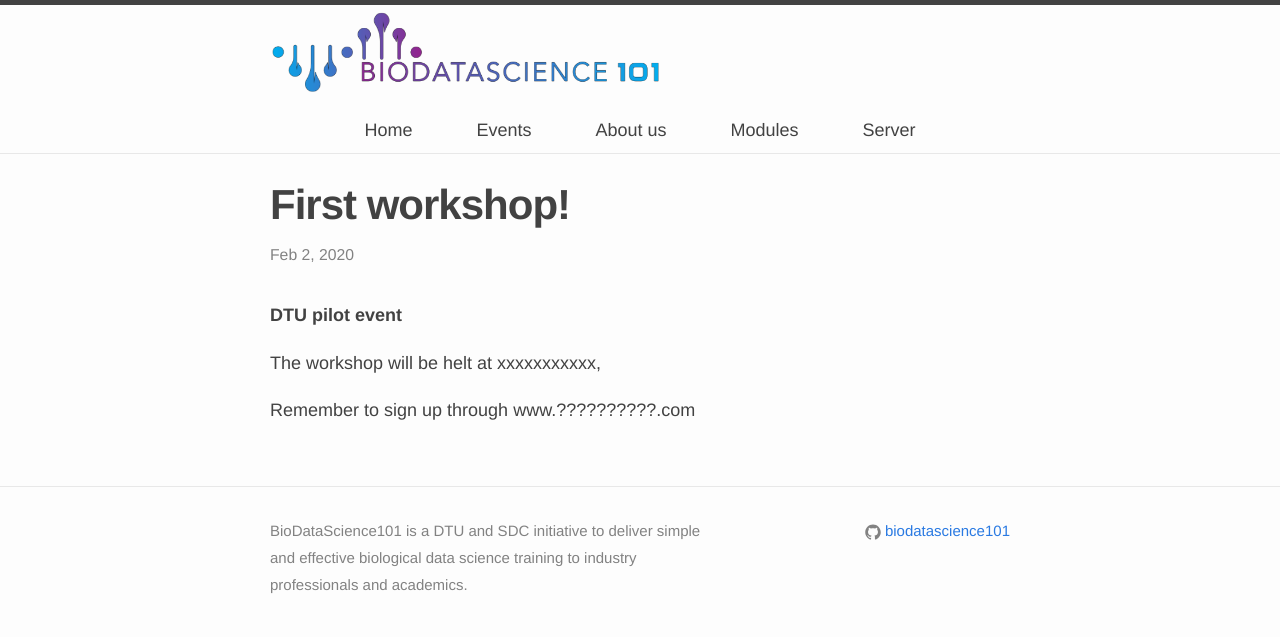
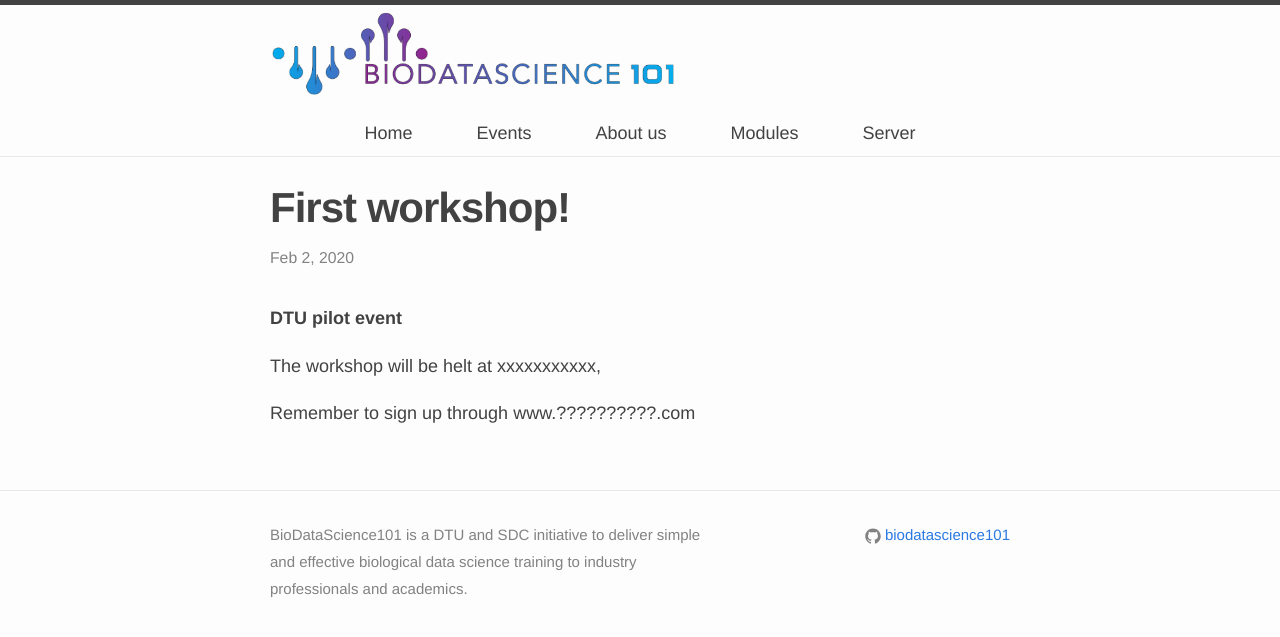
Before and after one commit to biodatascience101/BioDataScience101.github.io, a Jekyll site: the page built from _posts/2020-02-02-first_workshop.markdown, in a window 1280 px wide. Shown: the top 637 px of the page. Built offline with Jekyll 4.4.1, drawn with Linux system fonts in a browser that asks for light colours; nearby versions of some CDN libraries.

Commit message:
Update header.html

```diff
--- a/_includes/header.html
+++ b/_includes/header.html
@@ -2,7 +2,7 @@
   <div class="wrapper">
 
     <a href="https://biodatascience101.github.io/">
-    <img class="float-left" width="53%" src="{{ 'logohoriz_150.png' | prepend: site.images_dir | prepend: site.baseurl }}" />
+    <img class="float-left" width="55%" src="{{ 'logohoriz_150.png' | prepend: site.images_dir | prepend: site.baseurl }}" />
     </a>
 
     <!--
```
